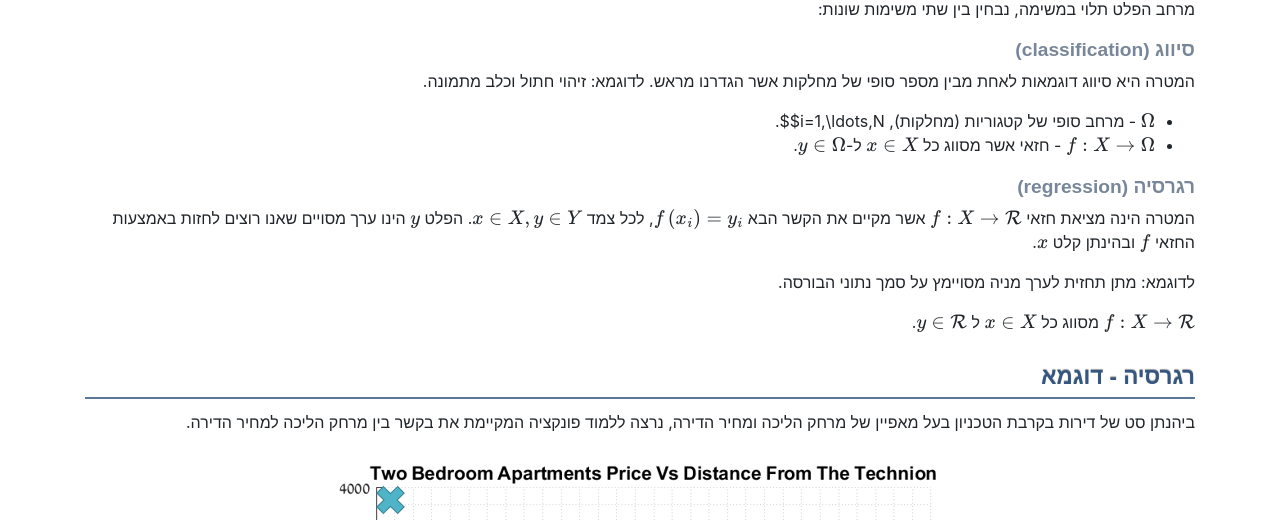
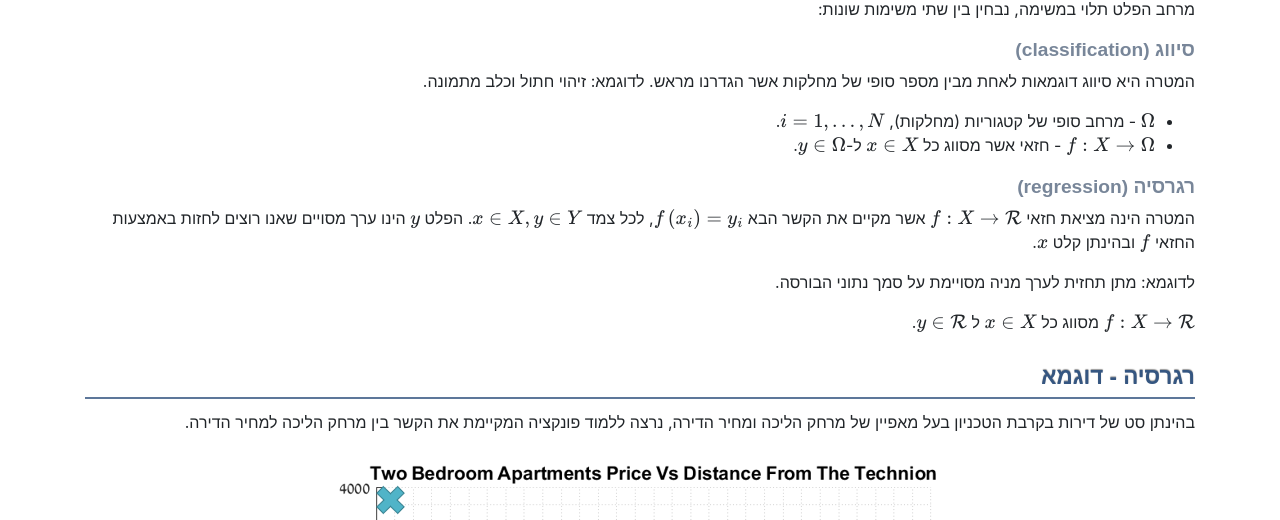
Before and after one commit to technion046195/technion_046195_2020_spring, a Jekyll site: the page built from _tutorials/tutorial_05/tutorial_he.md, in a window 1280 px wide and 900 px high, scrolled down 466 px. Shown: the part 152-672 px from the top of the window. Built offline with Jekyll 4.4.1, drawn with Linux system fonts in a browser that asks for light colours; some web fonts are replaced; formulas are drawn with MathJax 3; a style sheet for code colours, icons or effects is not loaded.

Commit message:
Update tutorial_he.md

```diff
--- a/_tutorials/tutorial_05/tutorial_he.md
+++ b/_tutorials/tutorial_05/tutorial_he.md
@@ -17,19 +17,19 @@ hide: false
 
 המטרה היא סיווג דוגמאות לאחת מבין מספר סופי של מחלקות אשר הגדרנו מראש. לדוגמא: זיהוי חתול וכלב מתמונה.
 
-- $$\Omega$$ - מרחב סופי של קטגוריות (מחלקות), i=1,\ldots,N$$.
+- $$\Omega$$ - מרחב סופי של קטגוריות (מחלקות), $$i=1,\ldots,N$$.
 - $$f:X\rightarrow\Omega$$ - חזאי אשר מסווג כל $$x\in X$$ ל-$$y\in\Omega$$.
 
 ##### רגרסיה (regression)
 
 המטרה הינה מציאת חזאי $$f:X\rightarrow\mathcal{R}$$ אשר מקיים את הקשר הבא $$f\left(x_i\right)=y_i$$, לכל צמד $$x\in X,y\in Y$$. הפלט $$y$$ הינו ערך מסויים שאנו רוצים לחזות באמצעות החזאי $$f$$ ובהינתן קלט $$x$$.
 
-לדוגמא: מתן תחזית לערך מניה מסויימץ על סמך נתוני הבורסה.
+לדוגמא: מתן תחזית לערך מניה מסויימת על סמך נתוני הבורסה.
 
 $$f:X\rightarrow\mathcal{R}$$ מסווג כל $$x\in X$$ ל $$y\in \mathcal{R}$$.
 
 #### רגרסיה - דוגמא
- ביהנתן סט של דירות בקרבת הטכניון בעל מאפיין של מרחק הליכה ומחיר הדירה, נרצה ללמוד פונקציה המקיימת את בקשר בין מרחק הליכה למחיר הדירה.
+ בהינתן סט של דירות בקרבת הטכניון בעל מאפיין של מרחק הליכה ומחיר הדירה, נרצה ללמוד פונקציה המקיימת את הקשר בין מרחק הליכה למחיר הדירה.
 
 
 ![Regression Example](./figs/regression_example.png)
```
